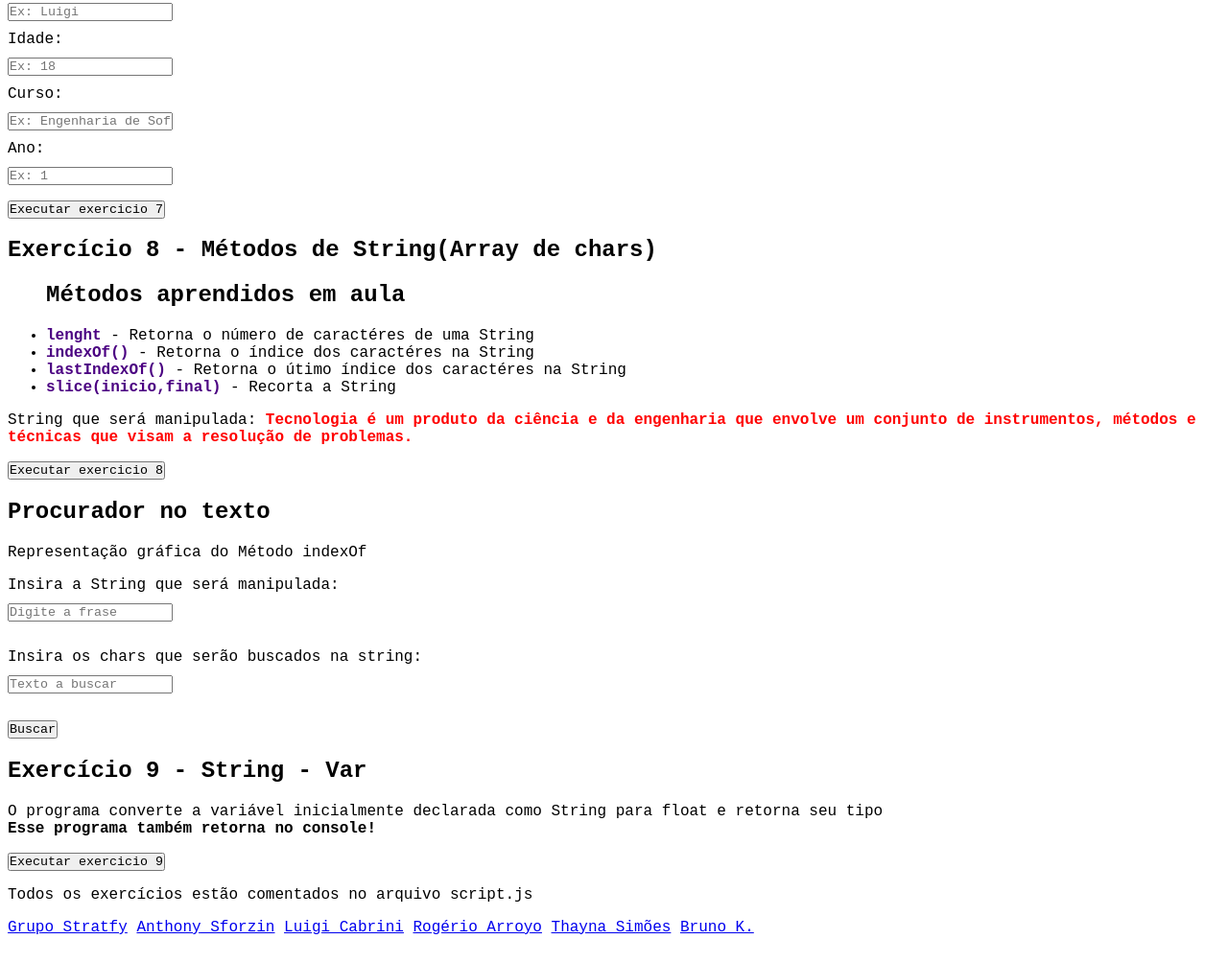
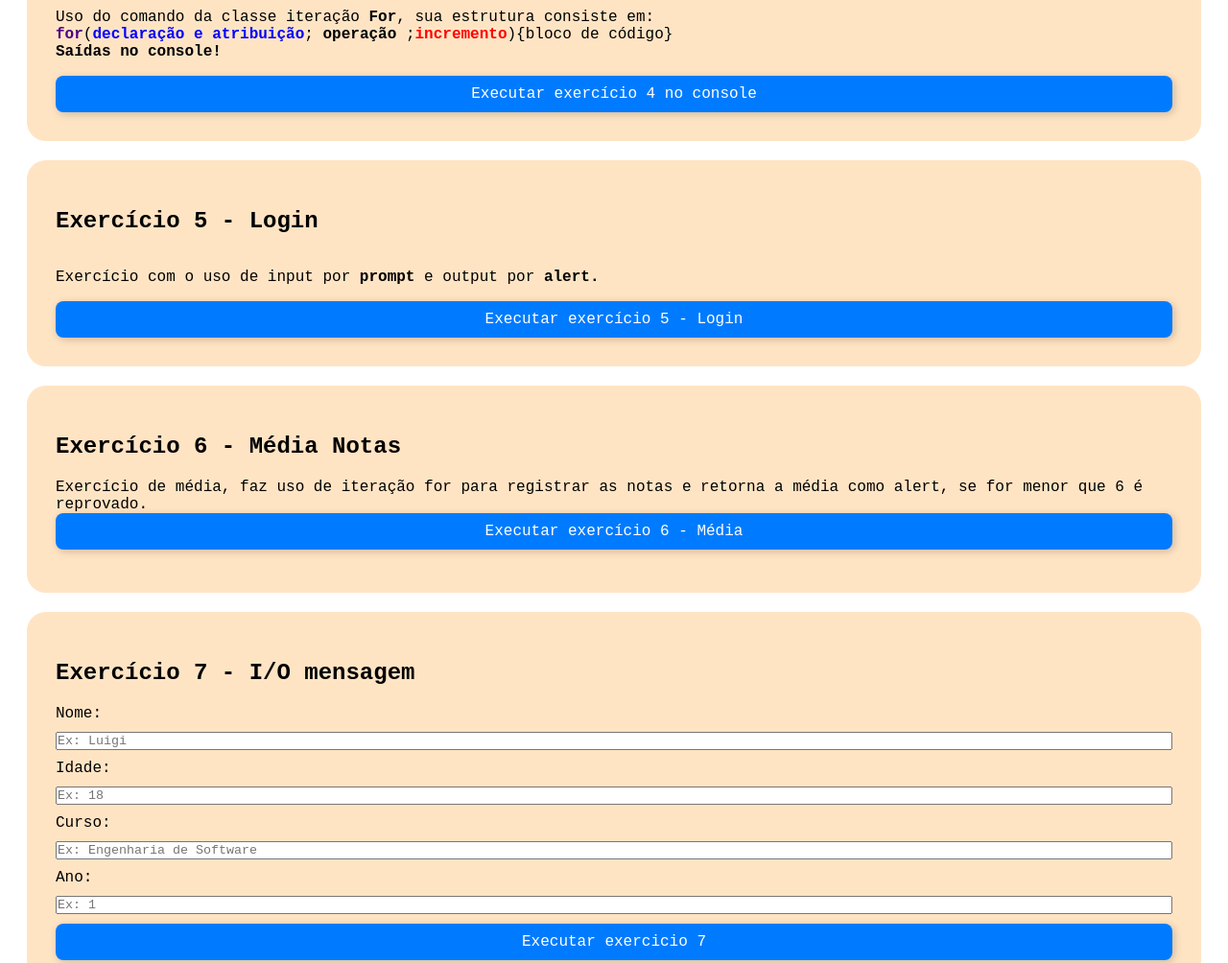
Before and after one commit to Stratfy/vinheria-agnello-web-dev, a plain HTML site: page index.html in a window 1280 px wide. Shown: the part 1081-2085 px from the top of the page at 96% size. Drawn offline with Linux system fonts and the light colour scheme.

Commit message:
Estilização simples do site

```diff
--- a/index.html
+++ b/index.html
@@ -49,18 +49,18 @@
                 <h1>Exercício 4 - 50 repetições </h1>
                 <p>Uso do comando da classe iteração <b>For</b>, sua estrutura consiste em:<br>
                 <strong id="scomando">for</strong>(<strong id="svar">declaração e atribuição</strong>; <b>operação </b>;<strong id="snome">incremento</strong>){bloco de código}<br>
-                <button onclick="exercicio4()">Executar exercício 4 no console</button><br>
-                <b>Saídas no console!</b>
+               <b>Saídas no console!</b>
                 </p>
+                <button onclick="exercicio4()">Executar exercício 4 no console</button>
             </article>
 
             <article class="exercicio">
                 <h1>Exercício 5 - Login</h1>
                 <p>
                     Exercício com o uso de input por <b>prompt</b> e output por <b>alert.</b><br>
+                </p>
+                    <button onclick="exercicio5()">Executar exercício 5 - Login</button>
 
-                    <button onclick="exercicio5()">Executar exercício 5 - Login</button>
-                </p>
             </article>
 
             <article class="exercicio">
@@ -84,7 +84,7 @@
                 <label for="ano">Ano:</label>
                 <input type="number" id="ano" placeholder="Ex: 1" min="1" step="1">
 
-                <p><button onclick="exercicio7()">Executar exercicio 7</button></p>
+                <button onclick="exercicio7()">Executar exercicio 7</button>
 
                 <pre class="output" id="resultadoex7"></pre>
             </article>
@@ -105,8 +105,8 @@
                 <button onclick="exercicio8()">Executar exercicio 8</button>
                 <pre class="output" id="resultadoex8"></pre>
 
-                <h2>Procurador no texto</h2>
-                <p>Representação gráfica do Método indexOf</p>
+                <h2>Procurador no texto (beta)</h2>
+                <p>Representação gráfica do Método indexOf, limite - se a 145 Chars, não responsivo, use com tela cheia no PC para melhores resultados.</p>
 
                 <label for="textofrase">Insira a String que será manipulada:</label>
                 <input type="text" id="textofrase" placeholder="Digite a frase"><br>
@@ -119,7 +119,7 @@
 
             <article class="exercicio">
                 <h1>Exercício 9 - String - Var</h1>
-                <p>O programa converte a variável inicialmente declarada como String para float e retorna seu tipo<br>
+                <p>O programa converte a variável inicialmente declarada como String para float e retorna seu tipo.<br>
                 <b>Esse programa também retorna no console!</b>
                 </p>
                 <button onclick="exercicio9()">Executar exercicio 9</button>
--- a/src/css/estilo.css
+++ b/src/css/estilo.css
@@ -12,12 +12,46 @@ body{
 
 header{
     display: flex;
-    padding: 20px;
     background: rgb(78, 78, 194);
+    color: aliceblue;
     justify-content: space-around;
-    border-radius: 20px;
+
 
 }
+
+.exercicio{
+    display: flex;
+    flex-direction: column;
+    padding: 30px;
+    background-color: bisque;
+    border-radius: 20px;
+    margin: 20px;
+
+}
+
+button {
+    background: #007BFF; /* azul */
+    color: white; /* texto branco */
+    border: none;
+    padding: 10px 20px;
+    border-radius: 8px;
+    cursor: pointer;
+    font-size: 1rem;
+    box-shadow: 2px 2px 8px rgba(0, 0, 0, 0.2);
+
+  }
+  button:hover {
+    background-color: #0056b3; /* tom mais escuro */
+    transform: scale(1.02); /* leve aumento */
+    transition: all 0.3s ease;
+  }
+
+  button:focus {
+    outline: 2px solid #0056b3;
+  }
+  button:active {
+    transform: scale(0.95);
+  }
 
 ul{
     list-style-type: disc;
@@ -35,6 +69,10 @@ ul{
     margin-bottom: 10px;
 }
 
+footer{
+    background-color:
+}
+
 #svar{
     color: blue;
 }
--- a/src/js/script.js
+++ b/src/js/script.js
@@ -174,6 +174,7 @@ function indextexto() {
   let busca = document.getElementById('chartexto').value;
   let index = frase.indexOf(busca);
 
+
   let resultadoindex = ""; // Inicializa corretamente como string
 
   // Gera a linha com underscores até o índice
```
